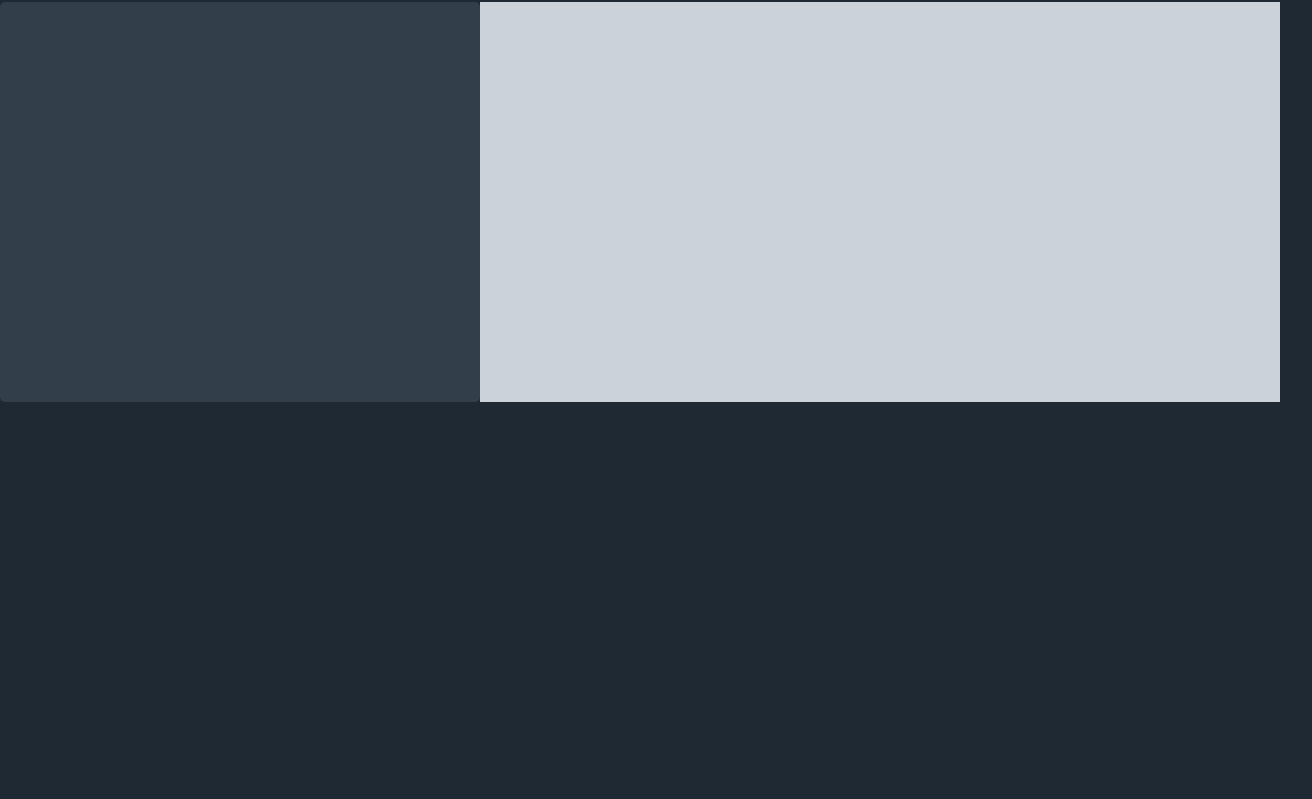
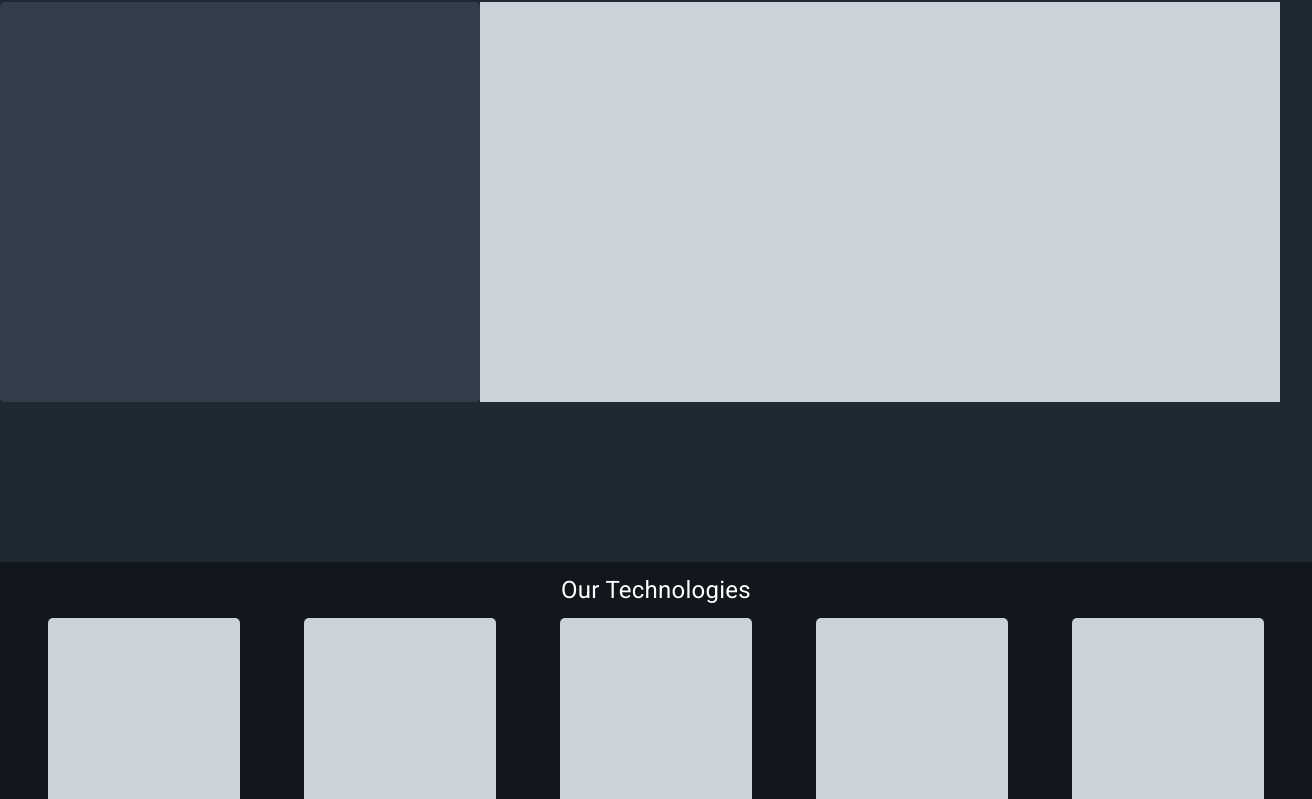
Before and after one commit to DDLPCS26/front-end, a React (Create React App) app in the folder client/: page /home in a window 1280 px wide. Shown: the part 1998-2797 px from the top of the page, 1312 px wide, since content can reach past the window. Before the commit the page ends 2560 px from the top, so only its background shows below. Built offline with nearby package versions, Linux system fonts and the light colour scheme.

Commit message:
stub out full width technologies stack section

```diff
--- a/client/src/styles/Global.js
+++ b/client/src/styles/Global.js
@@ -8,5 +8,18 @@ export const GlobalStyles = createGlobalStyle`
         background-color: #1F2933;
         font-family: 'Roboto', sans-serif;
         letter-spacing: 0.015rem;
+        color: #FFF;
+
+            h1 {
+                font-size: 2.5rem;
+            }
+
+            h2 {
+                font-size: 2rem;
+            }
+
+            h3 {
+                font-size: 1.5rem;
+            }
     }
 `
--- a/client/src/views/landing/index.js
+++ b/client/src/views/landing/index.js
@@ -44,6 +44,18 @@ const Landing = () => {
                 </InfoCopy>
             </InformationalSection>
         </ContentContainer>
+
+        <FullWidth colors={colorPalette}>
+            <h3>Our Technologies</h3>
+
+            <Stack>
+                <TechCard colors={colorPalette}></TechCard>
+                <TechCard colors={colorPalette}></TechCard>
+                <TechCard colors={colorPalette}></TechCard>
+                <TechCard colors={colorPalette}></TechCard>
+                <TechCard colors={colorPalette}></TechCard>
+            </Stack>
+        </FullWidth>
         </>
     );
 };
@@ -53,7 +65,7 @@ const HeroSection = styled.div`
     width: 100%;
     height: 800px; // temp height
     color: white; // temp color
-    background-color: black;
+    background-color: ${props => props.colors.surface1000};
     display: flex;
     flex-flow: column nowrap;
     justify-content: center;
@@ -63,6 +75,17 @@ const HeroSection = styled.div`
 const ContentContainer = styled.div`
     max-width: 1400px;
     margin: 10rem auto;
+`
+
+const FullWidth = styled.div`
+    width: 100%;
+    background-color: ${props => props.colors.surface1000};
+    margin: 5rem 0;
+    padding: 1rem;
+    display: flex;
+    flex-flow: column nowrap;
+    justify-content: center;
+    align-items: center;
 `
 
 const InformationalSection = styled.div`
@@ -88,5 +111,21 @@ const InfoCopy = styled.div`
     background-color: ${props => props.colors.surface200}
 `
 
+const Stack = styled.div`
+    width: 100%;
+    display: flex;
+    flex-flow: row nowrap;
+    justify-content: space-around;
+    align-items: center;
+`
+
+const TechCard = styled.div`
+    width: 12rem;
+    height: 15rem;
+    margin: 1rem;
+    background-color: ${props => props.colors.surface200};
+    border-radius: 5px;
+`
+
 // export
 export default Landing;
```
